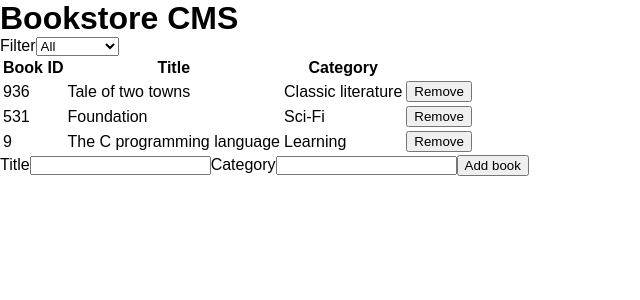
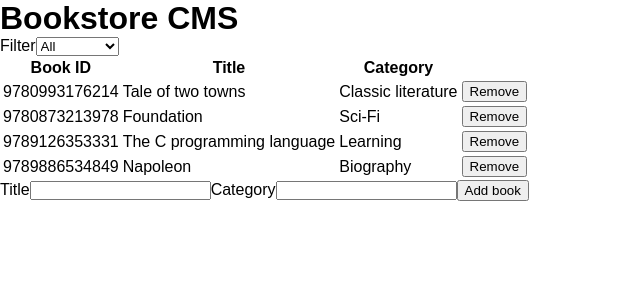
Before and after one commit to oscarnava/mv-bookstore, a React (Create React App) app: page / in a window 1280 px wide. Shown: the top 300 px of the page, without its empty margins (0-640 px from the left). Built offline with nearby package versions, Linux system fonts and the light colour scheme; a web font is replaced by a local one.

Commit message:
Refactor id generation

```diff
--- a/src/index.js
+++ b/src/index.js
@@ -6,21 +6,28 @@ import './index.css';
 import App from './components/App';
 import reducers from './reducers';
 
+const randomId = () => 9780000000000 + Math.floor(Math.random() * 10000000000);
+
 const testLibrary = [
   {
-    id: Math.floor(Math.random() * 1000),
+    id: randomId(),
     title: 'Tale of two towns',
     category: 'Classic literature',
   },
   {
-    id: Math.floor(Math.random() * 1000),
+    id: randomId(),
     title: 'Foundation',
     category: 'Sci-Fi',
   },
   {
-    id: Math.floor(Math.random() * 1000),
+    id: randomId(),
     title: 'The C programming language',
     category: 'Learning',
+  },
+  {
+    id: randomId(),
+    title: 'Napoleon',
+    category: 'Biography',
   },
 ];
 
```
